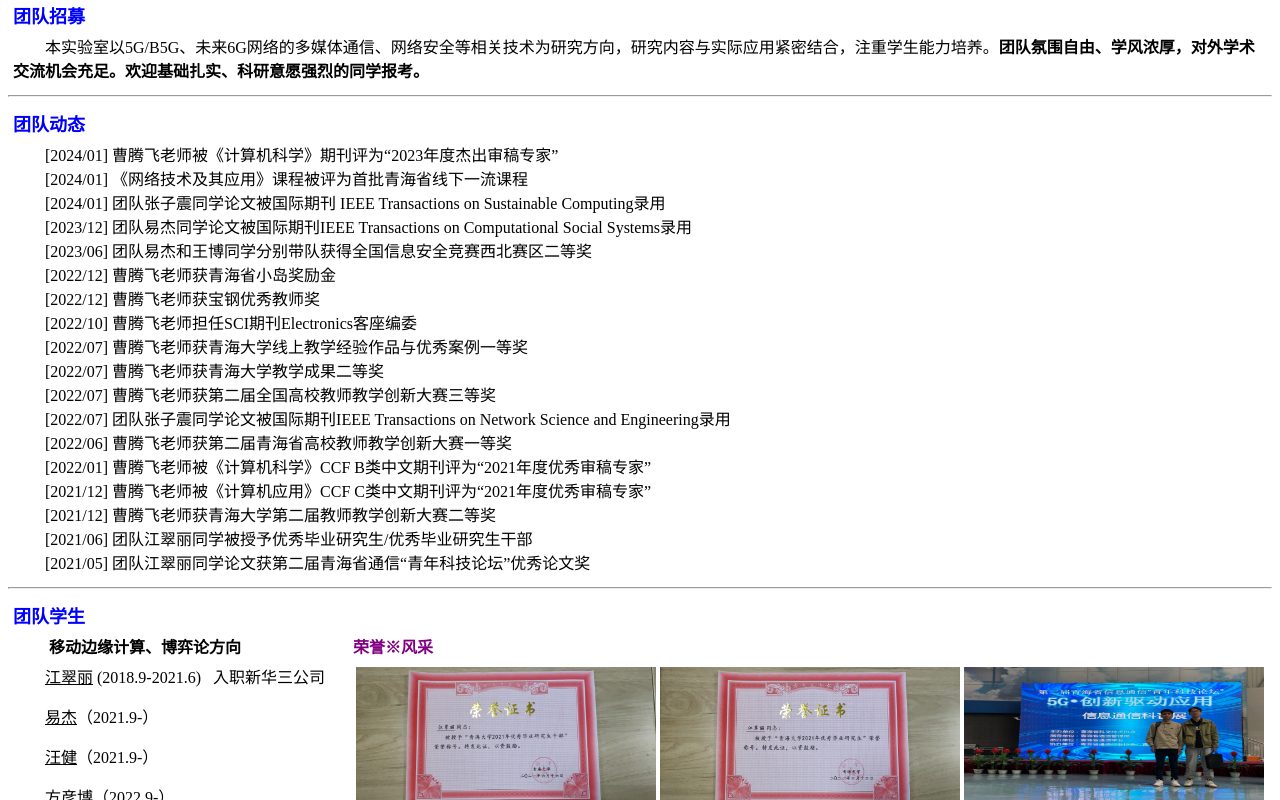
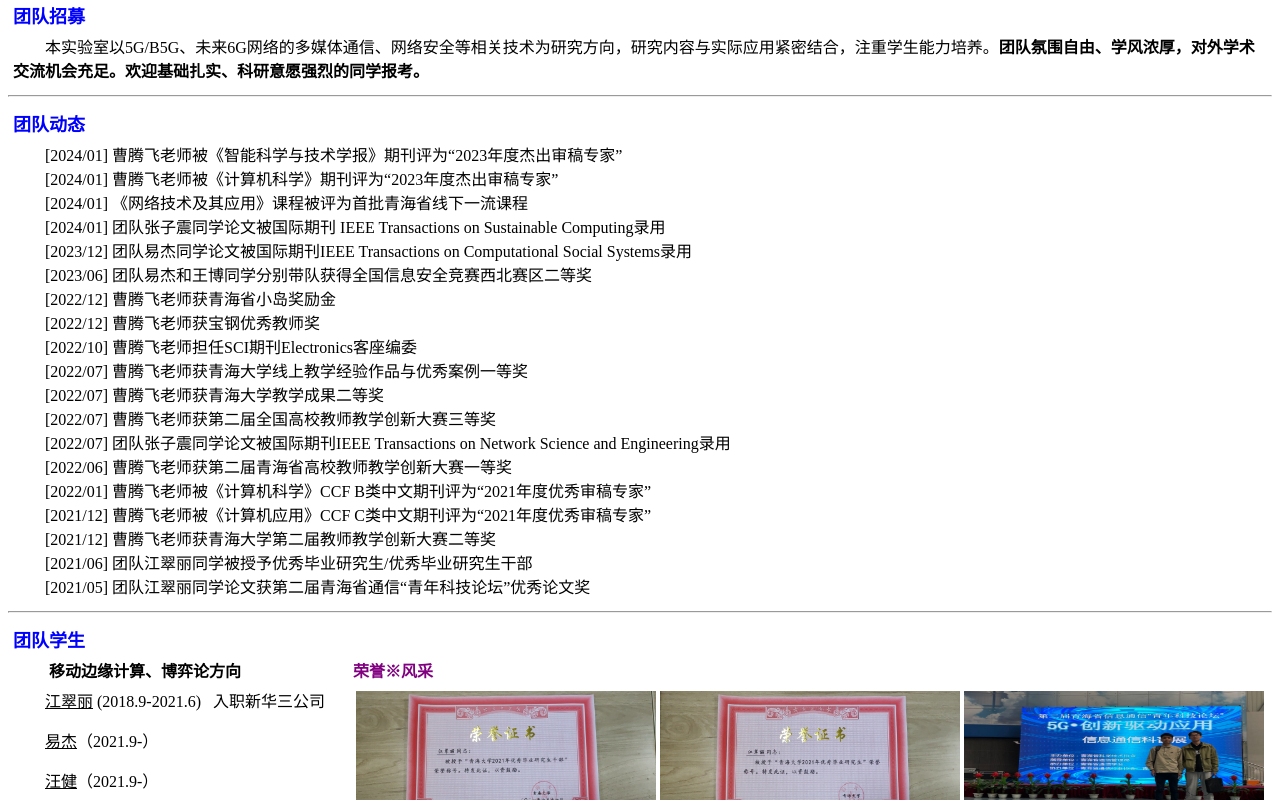
Before and after one commit to tengfei-cao/tengfei-cao.github.io, a plain HTML site: page index.html in a window 1280 px wide. Shown: the part 533-1333 px from the top of the page. Drawn offline with Linux system fonts and the light colour scheme.

Commit message:
Update index.html

```diff
--- a/index.html
+++ b/index.html
@@ -76,6 +76,7 @@
         <tr><td><font size="4" color="blue"><b>团队动态</b></font></td></tr>
         <tr>
             <td>
+            &nbsp;&nbsp;&nbsp;&nbsp;&nbsp;&nbsp;&nbsp;&nbsp;[2024/01] 曹腾飞老师被《智能科学与技术学报》期刊评为“2023年度杰出审稿专家”<br>
             &nbsp;&nbsp;&nbsp;&nbsp;&nbsp;&nbsp;&nbsp;&nbsp;[2024/01] 曹腾飞老师被《计算机科学》期刊评为“2023年度杰出审稿专家”<br>
             &nbsp;&nbsp;&nbsp;&nbsp;&nbsp;&nbsp;&nbsp;&nbsp;[2024/01] 《网络技术及其应用》课程被评为首批青海省线下一流课程<br>
             &nbsp;&nbsp;&nbsp;&nbsp;&nbsp;&nbsp;&nbsp;&nbsp;[2024/01] 团队张子震同学论文被国际期刊 IEEE Transactions on Sustainable Computing录用<br>
```
